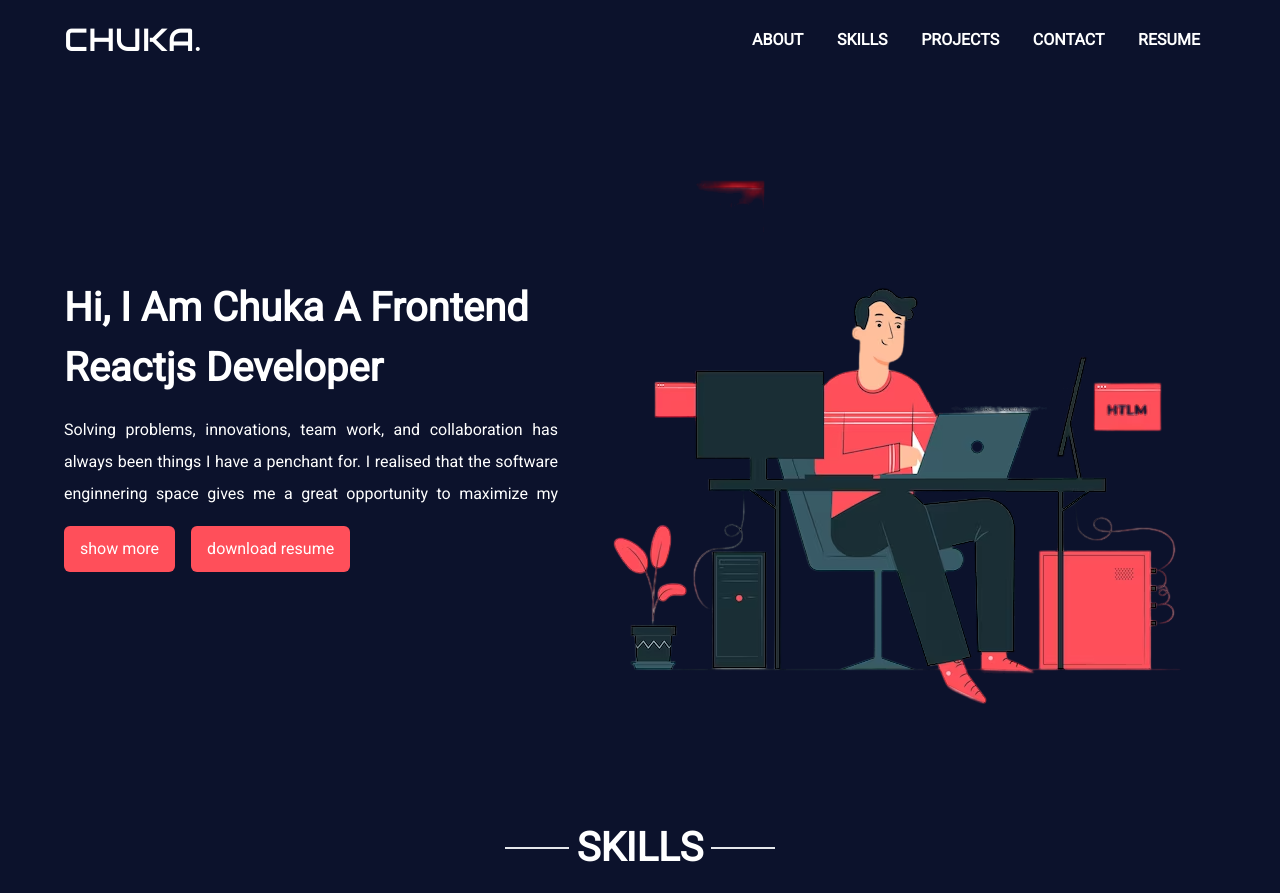
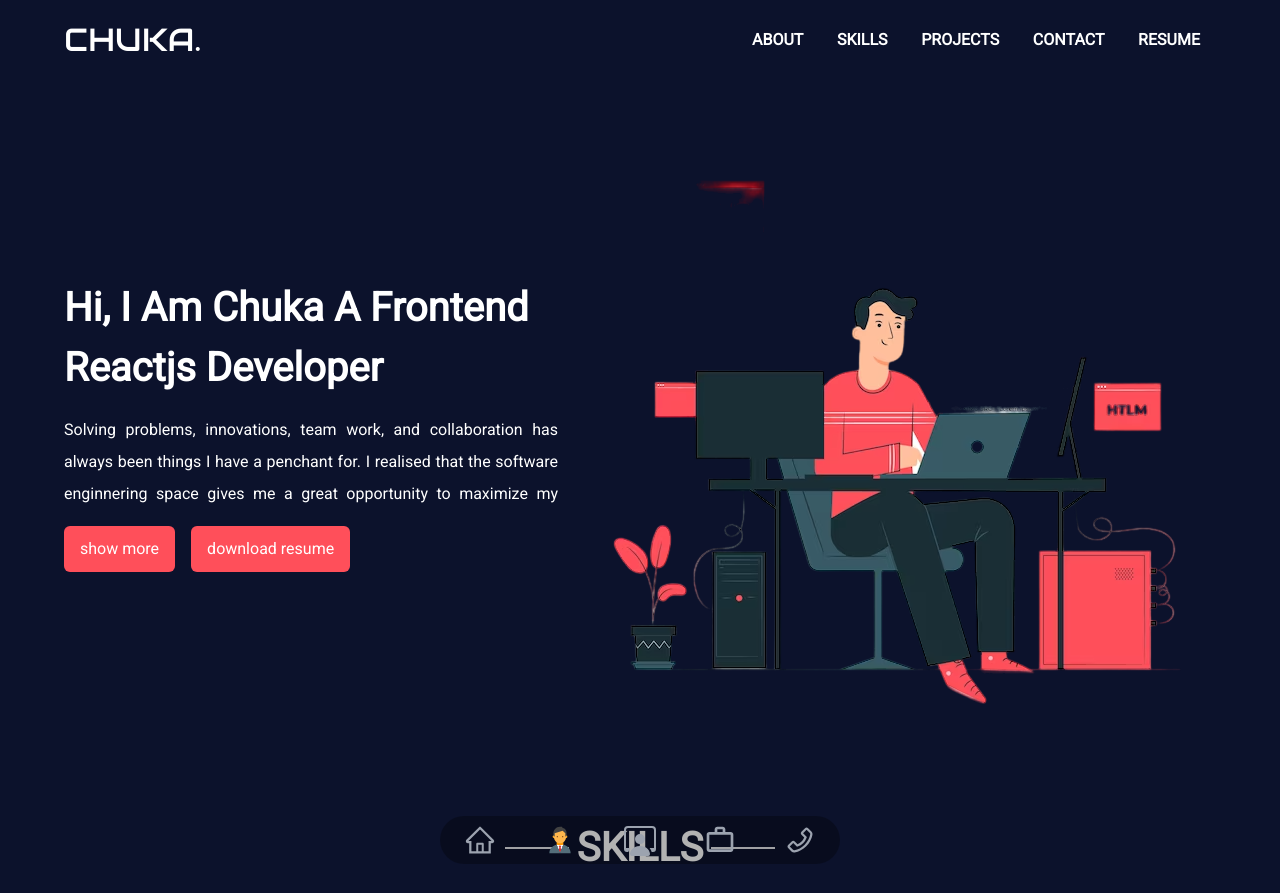
Before and after one commit to Doziechuks/myPortfoliov2, a React (Create React App) app: page / in a window 1280 px wide. Shown: the top 893 px of the page. Built offline with nearby package versions, Linux system fonts and the light colour scheme.

Commit message:
created a fixed navbar that pops up on scroll

```diff
--- a/src/App.js
+++ b/src/App.js
@@ -1,9 +1,11 @@
+import FixedNav from "./components/FixedNav";
 import HomePage from "./HomePage";
 
 function App() {
   return (
     <>
      <HomePage />
+     <FixedNav />
     </>
   );
 }
--- /dev/null
+++ b/src/components/FixedNav.jsx
@@ -0,0 +1,65 @@
+import React, { useState } from "react";
+import { AiOutlineHome, AiOutlinePhone } from "react-icons/ai";
+import { FcBusinessman } from "react-icons/fc";
+import { MdWorkOutline } from "react-icons/md";
+import { BsPersonWorkspace } from "react-icons/bs";
+import { HashLink } from "react-router-hash-link";
+
+const FixedNav = () => {
+  const [scrollUp, setScrollUp] = useState(false);
+   const handleScrollTop = () => {
+     window.scrollTo({
+       top: 0,
+       behavior: "smooth",
+     });
+   };
+    const handleScroll = () => {
+      if (window.scrollY >= 50) {
+        setScrollUp(true);
+      } else {
+        setScrollUp(false);
+      }
+    };
+    window.addEventListener("scroll", handleScroll);
+
+  return (
+    <div
+      className={`background w-full max-w-[20rem] sm:max-w-[25rem] mx-auto px-[1.5rem] rounded-[3rem] h-[3rem] flex items-center justify-between fixed ${
+        scrollUp ? "bottom-[1rem] z-10" : "bottom-[-4rem]"
+      }  left-[50%] translate-x-[-50%] ease-in-out duration-[0.5s]`}
+    >
+      <div
+        className="cursor-pointer hover:text-white"
+        onClick={handleScrollTop}
+      >
+        <AiOutlineHome className="text-gray-400 text-[1.5rem] sm:text-[2rem] hover:text-white" />
+      </div>
+      <HashLink
+        smooth
+        to="/about#a"
+        className="block cursor-pointer hover:text-white"
+      >
+        <FcBusinessman className="text-gray-400 text-[1.5rem] sm:text-[2rem]" />
+      </HashLink>
+      <HashLink
+        smooth
+        to="/skills#s"
+        className="block cursor-pointer hover:text-white"
+      >
+        <BsPersonWorkspace className="text-gray-400 text-[1.5rem] sm:text-[2rem] hover:text-white" />
+      </HashLink>
+      <HashLink
+        smooth
+        to="/projects#p"
+        className="block cursor-pointer hover:text-white"
+      >
+        <MdWorkOutline className="text-gray-400 text-[1.5rem] sm:text-[2rem] hover:text-white" />
+      </HashLink>
+      <HashLink smooth to="/contact#c" className="block cursor-pointer">
+        <AiOutlinePhone className="text-gray-400 text-[1.5rem] sm:text-[2rem] hover:text-white" />
+      </HashLink>
+    </div>
+  );
+};
+
+export default FixedNav;
--- a/src/index.css
+++ b/src/index.css
@@ -9,3 +9,6 @@
 body{
    background-color: #0C122C;
 }
+.background{
+  background: rgba(0,0,0,.3);
+}
```
